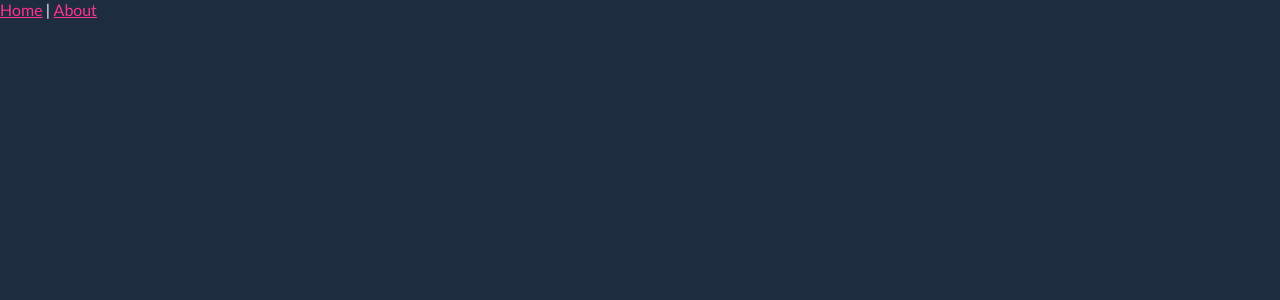
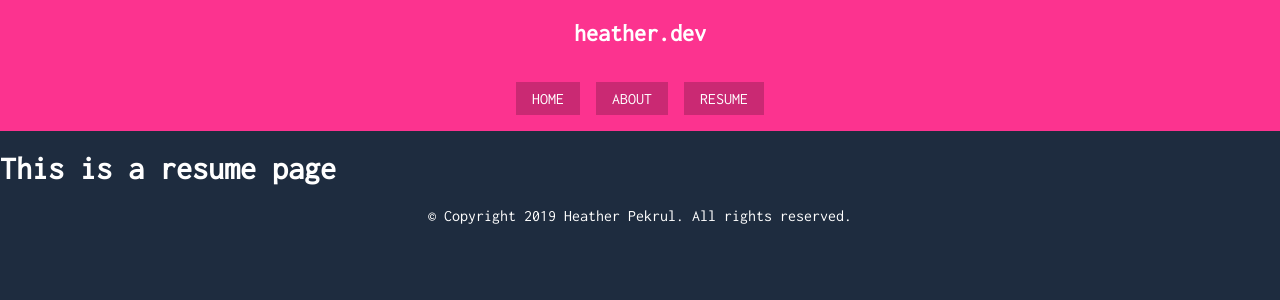
Before and after one commit to heatherpekrul/heather.dev, a Vue app: page /resume in a window 1280 px wide. Shown: the top 300 px of the page. Built offline with nearby package versions, Linux system fonts and the light colour scheme.

Commit message:
Add footer and stylize nav component, rename colors to make autocomplete easier, delete boilerplate helloworld component, add resume view

```diff
--- a/src/App.vue
+++ b/src/App.vue
@@ -1,15 +1,20 @@
 <template>
   <div id="app">
     <Nav />
-    <router-view/>
+    <main role="main">
+      <router-view/>
+    </main>
+    <Footer />
   </div>
 </template>
 
 <script>
+import Footer from '@/components/footer/footer.vue';
 import Nav from '@/components/nav/nav.vue';
 
 export default {
   components: {
+    Footer,
     Nav,
   },
 };
--- a/src/assets/scss/_colors.scss
+++ b/src/assets/scss/_colors.scss
@@ -1,7 +1,7 @@
-$midnight: #1e2c3f;
-$bone: #e2d0bf;
-$lily: #c2a3ab;
-$party-girl: #fc338f;
-$raspberry: #c82671;
-$white: #fff;
-$black: #000;
+$color-midnight: #1e2c3f;
+$color-bone: #e2d0bf;
+$color-lily: #c2a3ab;
+$color-party-girl: #fc338f;
+$color-raspberry: #c82671;
+$color-white: #fff;
+$color-black: #000;
--- a/src/assets/scss/index.scss
+++ b/src/assets/scss/index.scss
@@ -1,4 +1,5 @@
 @import 'colors';
+@import 'display';
 @import 'typography';
 
 html {
@@ -17,13 +18,13 @@ html {
 
 body {
   @include font-primary();
-  background: $midnight;
-  color: $white;
+  background: $color-midnight;
+  color: $color-white;
   margin: 0;
 }
 
 a {
-  color: $party-girl;
+  color: $color-party-girl;
   text-decoration: underline;
 }
 
--- a/src/components/HelloWorld.vue
+++ /dev/null
@@ -1,29 +0,0 @@
-<template>
-  <div class="hello">
-    <h1>{{ msg }}</h1>
-    <p>
-      For a guide and recipes on how to configure / customize this project,<br>
-      check out the
-      <a href="https://cli.vuejs.org" target="_blank" rel="noopener">vue-cli documentation</a>.
-    </p>
-    <h3>Installed CLI Plugins</h3>
-    <ul>
-      <li><a href="https://github.com/vuejs/vue-cli/tree/dev/packages/%40vue/cli-plugin-babel" target="_blank" rel="noopener">babel</a></li>
-      <li><a href="https://github.com/vuejs/vue-cli/tree/dev/packages/%40vue/cli-plugin-eslint" target="_blank" rel="noopener">eslint</a></li>
-      <li><a href="https://github.com/vuejs/vue-cli/tree/dev/packages/%40vue/cli-plugin-unit-jest" target="_blank" rel="noopener">unit-jest</a></li>
-    </ul>
-  </div>
-</template>
-
-<script>
-export default {
-  name: 'HelloWorld',
-  props: {
-    msg: String,
-  },
-};
-</script>
-
-<style scoped lang="scss">
-
-</style>
--- /dev/null
+++ b/src/components/footer/footer.scss
@@ -0,0 +1,4 @@
+.footer {
+  @include font-accent;
+  text-align: center;
+}
--- /dev/null
+++ b/src/components/footer/footer.vue
@@ -0,0 +1,23 @@
+<template>
+  <footer class="footer" role="contentinfo">
+    <div class="footer__copyright">
+      &copy; Copyright {{ currentYear() }} Heather Pekrul. All rights reserved.
+    </div>
+  </footer>
+</template>
+
+<script>
+export default {
+  name: 'Footer',
+  methods: {
+    currentYear() {
+      return new Date().getFullYear();
+    },
+  },
+};
+</script>
+
+<style scoped lang="scss">
+@import '@/assets/scss';
+@import 'footer';
+</style>
--- /dev/null
+++ b/src/components/nav/nav.scss
@@ -0,0 +1,35 @@
+.nav {
+  background: $color-party-girl;
+  text-align: center;
+  overflow: auto;
+
+  &__title {
+
+  }
+
+  ul {
+    @include flex-container();
+    list-style: none;
+    padding: 0;
+
+    li {
+      display: inline-block;
+      padding: 1em 0.5em;
+
+      a {
+        @include font-accent();
+        background: rgba($color-black, 0.2);
+        transition: background-color 0.2s;
+        display: block;
+        color: $color-white;
+        text-decoration: none;
+        text-transform: uppercase;
+        padding: 0.5em 1em;
+
+        &:hover {
+          background: rgba($color-black, 0.5);
+        }
+      }
+    }
+  }
+}
--- a/src/components/nav/nav.vue
+++ b/src/components/nav/nav.vue
@@ -1,8 +1,21 @@
 <template>
-  <div class="nav">
-    <router-link to="/">Home</router-link> |
-    <router-link to="/about">About</router-link>
-  </div>
+  <nav class="nav">
+    <h1 class="nav__title">
+      heather.dev
+    </h1>
+
+    <ul>
+      <li>
+        <router-link to="/">Home</router-link>
+      </li>
+      <li>
+        <router-link to="/about">About</router-link>
+      </li>
+      <li>
+        <router-link to="/resume">Resume</router-link>
+      </li>
+    </ul>
+  </nav>
 </template>
 
 <script>
@@ -15,5 +28,6 @@ export default {
 </script>
 
 <style scoped lang="scss">
-@import 'style';
+@import '@/assets/scss';
+@import 'nav';
 </style>
--- a/src/router.js
+++ b/src/router.js
@@ -16,10 +16,12 @@ export default new Router({
     {
       path: '/about',
       name: 'about',
-      // route level code-splitting
-      // this generates a separate chunk (about.[hash].js) for this route
-      // which is lazy-loaded when the route is visited.
-      component: () => import(/* webpackChunkName: "about" */ './views/About.vue'),
+      component: () => import('./views/About.vue'),
+    },
+    {
+      path: '/resume',
+      name: 'resume',
+      component: () => import('./views/Resume.vue'),
     },
   ],
 });
--- a/src/views/Home.vue
+++ b/src/views/Home.vue
@@ -1,17 +1,11 @@
 <template>
   <div class="home">
-    <HelloWorld msg="Welcome to Your Vue.js App"/>
+    Home stuff
   </div>
 </template>
 
 <script>
-// @ is an alias to /src
-import HelloWorld from '@/components/HelloWorld.vue';
-
 export default {
   name: 'home',
-  components: {
-    HelloWorld,
-  },
 };
 </script>
--- /dev/null
+++ b/src/views/Resume.vue
@@ -0,0 +1,5 @@
+<template>
+  <div class="resume">
+    <h1>This is a resume page</h1>
+  </div>
+</template>
```
Also changed, not shown: src/components/nav/style.scss (deleted).
